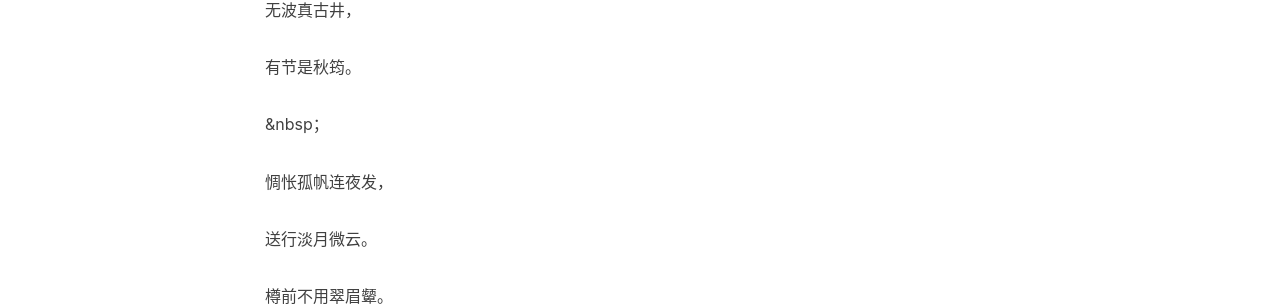
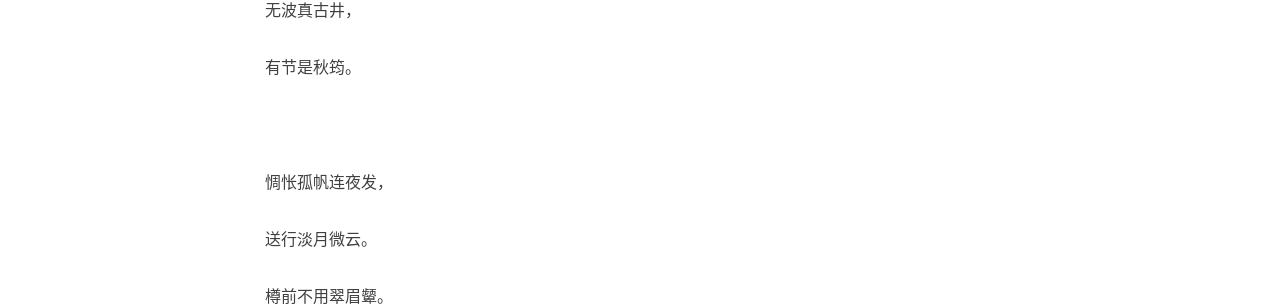
Before and after one commit to ChaoranHu/ChaoranHu.github.io, a Jekyll site: the page built from _posts/2019-11-02-临江仙-送钱穆父.md, in a window 1280 px wide. Shown: the part 747-1055 px from the top of the page. Built offline with Jekyll 4.4.1, drawn with Linux system fonts in a browser that asks for light colours; nearby versions of some CDN libraries; comment, search, counter and statistics services are not loaded.

Commit message:
Update 2019-11-02-临江仙-送钱穆父.md

```diff
--- a/_posts/2019-11-02-临江仙-送钱穆父.md
+++ b/_posts/2019-11-02-临江仙-送钱穆父.md
@@ -20,7 +20,7 @@ tags:
 
 有节是秋筠。
 
-&nbsp；
+&nbsp;
 
 惆怅孤帆连夜发，
 
```
